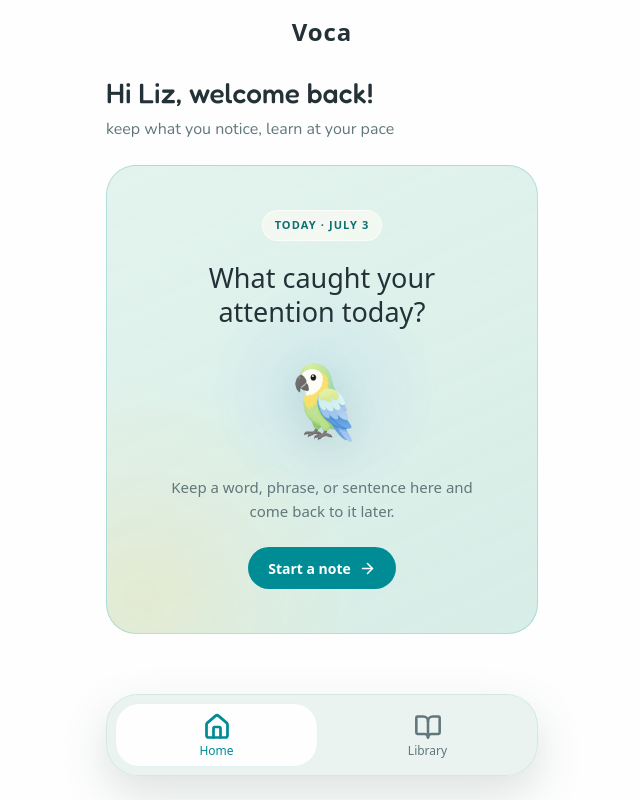
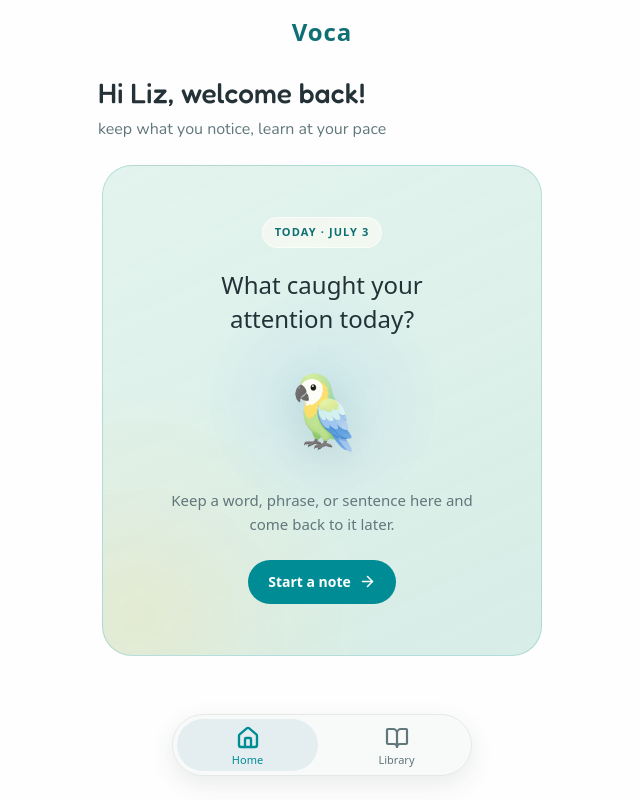
Before and after one commit to Zi0914/voca-app, a Next.js app: page / in a window 1280 px wide. Shown: the whole page, without its empty margins (318-958 px from the left). Built offline with nearby package versions, Linux system fonts and the light colour scheme.

Commit message:
Refine responsive mobile UI details

```diff
--- a/app/components/bottom-nav.tsx
+++ b/app/components/bottom-nav.tsx
@@ -9,24 +9,24 @@ type Props = {
 
 export default function BottomNav({ active, onChange }: Props) {
   return (
-    <nav className="fixed bottom-[calc(1.5rem+env(safe-area-inset-bottom))] left-0 right-0 z-30 mx-auto flex w-full max-w-[480px] justify-center px-5 min-[400px]:px-6">
-      <div className="relative w-full max-w-[432px] rounded-[32px] border border-[rgba(0,140,149,0.10)] bg-[rgba(234,243,240,0.94)] p-2 shadow-[0_18px_46px_rgba(64,93,91,0.18)] backdrop-blur-md">
-        <span className={`pointer-events-none absolute top-2 bottom-2 left-2 w-[calc(50%-12px)] rounded-[24px] border border-[rgba(0,140,149,0.10)] bg-[#FEFEFE] transition-transform duration-300 ease-out ${active === 'library' ? 'translate-x-[calc(100%+8px)]' : ''}`} />
+    <nav className="fixed bottom-[calc(1.5rem+env(safe-area-inset-bottom))] left-0 right-0 z-30 mx-auto flex w-full max-w-[480px] justify-center px-3 min-[400px]:px-4">
+      <div className="relative w-full max-w-[300px] rounded-full border border-[#E4E9E7] bg-[#F8FAF9] p-1 shadow-[0_8px_24px_rgba(45,61,68,0.10)]">
+        <span className={`pointer-events-none absolute bottom-1 left-1 top-1 w-[calc(50%-8px)] rounded-full bg-[#E4EEF1] transition-transform duration-300 ease-out ${active === 'library' ? 'translate-x-[calc(100%+8px)]' : ''}`} />
         <div className="relative grid grid-cols-2 gap-2">
           <button
             type="button"
             onClick={() => onChange('home')}
-            className="group flex min-h-[64px] flex-col items-center justify-center gap-1 rounded-[24px] px-3 text-[12px] leading-none"
+            className="group flex min-h-[52px] flex-col items-center justify-center gap-1 rounded-full px-3 text-[11px] leading-none"
           >
-            <Home size={28} className={active === 'home' ? 'stroke-[2.35] text-[#008C95]' : 'stroke-[2.2] text-[#61777B]'} />
+            <Home size={24} className={active === 'home' ? 'stroke-[2.35] text-[#008C95]' : 'stroke-[2.2] text-[#61777B]'} />
             <span className={active === 'home' ? 'text-[#008C95]' : 'text-[#61777B]'}>Home</span>
           </button>
           <button
             type="button"
             onClick={() => onChange('library')}
-            className="group flex min-h-[64px] flex-col items-center justify-center gap-1 rounded-[24px] px-3 text-[12px] leading-none"
+            className="group flex min-h-[52px] flex-col items-center justify-center gap-1 rounded-full px-3 text-[11px] leading-none"
           >
-            <BookOpen size={28} className={active === 'library' ? 'stroke-[2.35] text-[#008C95]' : 'stroke-[2.2] text-[#61777B]'} />
+            <BookOpen size={24} className={active === 'library' ? 'stroke-[2.35] text-[#008C95]' : 'stroke-[2.2] text-[#61777B]'} />
             <span className={active === 'library' ? 'text-[#008C95]' : 'text-[#61777B]'}>Library</span>
           </button>
         </div>
--- a/app/components/home-capture-card.tsx
+++ b/app/components/home-capture-card.tsx
@@ -27,28 +27,30 @@ export default function HomeCaptureCard({ onOpenNote }: Props) {
       </div>
 
       <div className="voca-capture-frame relative mx-auto flex min-h-0 w-full max-w-[440px] flex-1 flex-col overflow-hidden rounded-[30px] border border-[rgba(0,140,149,0.2)] p-6 backdrop-blur-sm">
-        <div className="flex min-h-0 flex-1 flex-col items-center justify-center px-2 py-5 text-center">
+        <div className="voca-capture-content flex min-h-0 flex-1 flex-col items-center justify-center px-2 py-5 text-center">
           <div className="rounded-full border border-white/60 bg-[rgba(255,253,245,0.58)] px-3 py-1.5 text-[11px] font-semibold uppercase tracking-[0.1em] text-[#0E6F74]">
             Today · {dateText}
           </div>
-          <h2 className="font-lingiDisplay mt-5 max-w-[320px] text-[27px] font-normal leading-[34px] text-[#243238]">
-            What caught your attention today?
+          <h2 className="voca-capture-title font-lingiDisplay mt-5 max-w-[320px] text-[24px] font-normal leading-[34px] text-[#243238]">
+            What caught your
+            <br />
+            attention today?
           </h2>
           <img
             src="/lingi-parrot.png"
             alt=""
             aria-hidden="true"
-            className="pointer-events-none mt-5 h-[112px] w-[104px] object-contain drop-shadow-[0_12px_18px_rgba(0,0,0,0.08)]"
+            className="voca-capture-parrot pointer-events-none mt-5 h-[112px] w-[104px] shrink-0 object-contain drop-shadow-[0_12px_18px_rgba(0,0,0,0.08)]"
           />
 
-          <p className="mt-5 max-w-[310px] text-[15px] leading-[24px] text-[#61777B]">
+          <p className="voca-capture-copy mt-5 max-w-[310px] text-[15px] leading-[24px] text-[#61777B]">
             Keep a word, phrase, or sentence here and come back to it later.
           </p>
 
           <button
             type="button"
             onClick={onOpenNote}
-            className="mt-6 inline-flex h-11 items-center gap-2 rounded-full bg-[#008C95] px-5 text-[14px] font-semibold text-white transition-colors active:bg-[#006F76] focus-visible:outline-none focus-visible:ring-2 focus-visible:ring-[#008C95] focus-visible:ring-offset-2"
+            className="mt-6 inline-flex h-11 min-h-11 shrink-0 items-center gap-2 rounded-full bg-[#008C95] px-5 text-[14px] font-semibold leading-none text-white transition-colors active:bg-[#006F76] focus-visible:outline-none focus-visible:ring-2 focus-visible:ring-[#008C95] focus-visible:ring-offset-2"
           >
             Start a note
             <ArrowRight size={17} strokeWidth={2.2} aria-hidden="true" />
--- a/app/components/home-header.tsx
+++ b/app/components/home-header.tsx
@@ -1,7 +1,7 @@
 export default function HomeHeader() {
   return (
     <header className="mb-8 shrink-0 text-center">
-      <p className="font-lingiDisplay text-[24px] font-black leading-none tracking-[0.04em] text-[#243238]">Voca</p>
+      <p className="font-lingiDisplay text-[24px] font-black leading-none tracking-[0.04em] text-[#0E6F74]">Voca</p>
     </header>
   );
 }
--- a/app/components/library.tsx
+++ b/app/components/library.tsx
@@ -1,6 +1,6 @@
 "use client";
 
-import { useMemo, useState } from 'react';
+import { useEffect, useMemo, useState } from 'react';
 import {
   ArrowRight,
   CalendarDays,
@@ -89,23 +89,6 @@ function getNoteCountForDate(notes: SavedNote[], date: Date) {
   return notes.filter((note) => sameDay(new Date(note.savedAt), date)).length;
 }
 
-function splitNoteText(text: string) {
-  const dashIndex = text.indexOf(' - ');
-
-  if (dashIndex > 0) {
-    return {
-      title: text.slice(0, dashIndex).trim(),
-      detail: text.slice(dashIndex + 3).trim(),
-    };
-  }
-
-  const [firstLine, ...remainingLines] = text.split('\n');
-  return {
-    title: firstLine.trim(),
-    detail: remainingLines.join('\n').trim(),
-  };
-}
-
 export default function Library({
   notes,
   draftText,
@@ -131,6 +114,26 @@ export default function Library({
   const [isCalendarOpen, setIsCalendarOpen] = useState(false);
   const [openMenuId, setOpenMenuId] = useState<string | null>(null);
   const [isDraftMenuOpen, setIsDraftMenuOpen] = useState(false);
+
+  useEffect(() => {
+    if (!openMenuId && !isDraftMenuOpen) {
+      return;
+    }
+
+    const closeMenusOutside = (event: PointerEvent) => {
+      const target = event.target;
+
+      if (target instanceof Element && target.closest('[data-library-menu]')) {
+        return;
+      }
+
+      setOpenMenuId(null);
+      setIsDraftMenuOpen(false);
+    };
+
+    document.addEventListener('pointerdown', closeMenusOutside);
+    return () => document.removeEventListener('pointerdown', closeMenusOutside);
+  }, [openMenuId, isDraftMenuOpen]);
 
   const visibleMonthDays = useMemo(() => getVisibleMonthDays(calendarMonth), [calendarMonth]);
   const filteredNotes = useMemo(() => {
@@ -217,11 +220,11 @@ export default function Library({
             onChange={(event) => setQuery(event.target.value)}
             placeholder="Search saved notes..."
             aria-label="Search saved notes"
-            className="min-w-0 flex-1 bg-transparent text-[14px] text-[#243238] outline-none placeholder:text-[#7B8E8B]"
+            className="min-w-0 flex-1 bg-transparent text-[16px] text-[#243238] outline-none placeholder:text-[#7B8E8B]"
           />
         </label>
 
-        <div className="mt-12 flex items-center justify-between gap-3">
+        <div className="mt-8 flex items-center justify-between gap-3">
           <div className="flex min-w-0 items-center gap-2">
             <button
               type="button"
@@ -231,8 +234,8 @@ export default function Library({
               }}
               className={`inline-flex h-9 items-center justify-center rounded-full px-4 text-[13px] font-medium leading-none transition-colors focus-visible:outline-none focus-visible:ring-2 focus-visible:ring-[#008C95] focus-visible:ring-offset-2 ${
                 filter === 'all'
-                  ? 'border border-[#008C95] bg-[#008C95] text-white'
-                  : 'border border-[#008C95] bg-[#FEFEFE] text-[#61777B]'
+                  ? 'border border-[rgba(0,140,149,0.42)] bg-[#E4EEF1] text-[#0E6F74]'
+                  : 'border border-[rgba(0,140,149,0.42)] bg-transparent text-[#61777B]'
               }`}
             >
               All
@@ -245,8 +248,8 @@ export default function Library({
               }}
               className={`inline-flex h-9 items-center justify-center rounded-full px-4 text-[13px] font-medium leading-none transition-colors focus-visible:outline-none focus-visible:ring-2 focus-visible:ring-[#008C95] focus-visible:ring-offset-2 ${
                 filter === 'week'
-                  ? 'border border-[#008C95] bg-[#008C95] text-white'
-                  : 'border border-[#008C95] bg-[#FEFEFE] text-[#61777B]'
+                  ? 'border border-[rgba(0,140,149,0.42)] bg-[#E4EEF1] text-[#0E6F74]'
+                  : 'border border-[rgba(0,140,149,0.42)] bg-transparent text-[#61777B]'
               }`}
             >
               This week
@@ -259,8 +262,8 @@ export default function Library({
               }}
               className={`inline-flex h-9 items-center justify-center gap-1.5 rounded-full px-4 text-[13px] font-medium leading-none transition-colors focus-visible:outline-none focus-visible:ring-2 focus-visible:ring-[#008C95] focus-visible:ring-offset-2 ${
                 filter === 'date'
-                  ? 'border border-[#008C95] bg-[#008C95] text-white'
-                  : 'border border-[#008C95] bg-[#FEFEFE] text-[#61777B]'
+                  ? 'border border-[rgba(0,140,149,0.42)] bg-[#E4EEF1] text-[#0E6F74]'
+                  : 'border border-[rgba(0,140,149,0.42)] bg-transparent text-[#61777B]'
               }`}
             >
               <CalendarDays size={16} strokeWidth={2} aria-hidden="true" />
@@ -292,7 +295,7 @@ export default function Library({
               role="dialog"
               aria-modal="true"
               aria-label="Choose a date"
-              className="absolute inset-x-0 bottom-0 rounded-t-[28px] border-t border-[rgba(0,140,149,0.16)] bg-[#FEFEFE] px-5 pb-[max(1.5rem,env(safe-area-inset-bottom))] pt-3 shadow-[0_-18px_46px_rgba(64,93,91,0.14)] min-[400px]:px-6"
+              className="absolute inset-x-0 bottom-0 rounded-t-[28px] border-t border-[rgba(0,140,149,0.16)] bg-[#FEFEFE] px-3 pb-[max(1.5rem,env(safe-area-inset-bottom))] pt-3 shadow-[0_-18px_46px_rgba(64,93,91,0.14)] min-[400px]:px-4"
             >
               <div className="mx-auto h-1 w-10 rounded-full bg-[#CAD8D5]" aria-hidden="true" />
               <div className="mt-3 flex h-10 items-center justify-between">
@@ -400,7 +403,7 @@ export default function Library({
         ) : null}
       </div>
 
-      <div className="mt-6 min-h-0 flex-1 overflow-y-auto pb-[30px]">
+      <div className="hide-scrollbar mt-6 min-h-0 flex-1 overflow-y-auto">
         {groupedNotes.length === 0 && !showDraft ? (
           <div className="flex flex-col items-center rounded-[22px] border border-[rgba(0,140,149,0.16)] bg-[#EAF4F1] px-6 py-7 text-center">
             <img
@@ -434,7 +437,7 @@ export default function Library({
             {showDraft ? (
               <section>
                 <h2 className="mb-3 text-[11px] font-semibold uppercase tracking-[0.12em] text-[#61777B]">Draft</h2>
-                <article className="relative rounded-[12px] border border-dashed border-[rgba(0,140,149,0.28)] bg-[#F2F4F3] px-4 py-4">
+                <article className="relative rounded-[12px] border border-dashed border-[rgba(0,140,149,0.42)] bg-transparent px-4 py-4">
                   <div className="flex items-start justify-between gap-3">
                     <div className="min-w-0">
                       <p className="text-[11px] font-semibold uppercase tracking-[0.08em] text-[#61777B]">
@@ -447,6 +450,7 @@ export default function Library({
                     <button
                       type="button"
                       onClick={() => setIsDraftMenuOpen((isOpen) => !isOpen)}
+                      data-library-menu
                       className="flex h-9 w-9 shrink-0 items-center justify-center rounded-full text-[#61777B] active:bg-white/70 focus-visible:outline-none focus-visible:ring-2 focus-visible:ring-[#008C95]"
                       aria-label="More actions for draft"
                       aria-expanded={isDraftMenuOpen}
@@ -458,14 +462,17 @@ export default function Library({
                   <button
                     type="button"
                     onClick={onContinueDraft}
-                    className="mt-4 inline-flex h-9 items-center justify-center gap-2 rounded-full border border-[#008C95] bg-[#FEFEFE] px-4 text-[13px] font-semibold leading-none text-[#008C95] transition-colors active:bg-[#EAF7F4] focus-visible:outline-none focus-visible:ring-2 focus-visible:ring-[#008C95] focus-visible:ring-offset-2"
+                    className="mt-4 inline-flex h-9 items-center justify-center gap-2 rounded-full bg-[#008C95] px-4 text-[13px] font-semibold leading-none text-white transition-colors active:bg-[#007B83] focus-visible:outline-none focus-visible:ring-2 focus-visible:ring-[#008C95] focus-visible:ring-offset-2"
                   >
                     Keep editing
                     <ArrowRight size={15} strokeWidth={2.2} aria-hidden="true" />
                   </button>
 
                   {isDraftMenuOpen ? (
-                    <div className="absolute right-3 top-12 z-10 min-w-[148px] rounded-[14px] border border-[rgba(0,140,149,0.12)] bg-[#FEFEFE] p-1.5 shadow-[0_12px_28px_rgba(64,93,91,0.14)]">
+                    <div
+                      data-library-menu
+                      className="absolute right-3 top-12 z-10 min-w-[148px] rounded-[14px] border border-[rgba(0,140,149,0.12)] bg-[#FEFEFE] p-1.5 shadow-[0_12px_28px_rgba(64,93,91,0.14)]"
+                    >
                       <button
                         type="button"
                         onClick={() => {
@@ -490,31 +497,24 @@ export default function Library({
                 </h2>
                 <div className="grid grid-cols-2 gap-3">
                   {group.notes.map((note) => {
-                    const content = splitNoteText(note.text);
                     const isMenuOpen = openMenuId === note.id;
 
                     return (
                       <article
                         key={note.id}
-                        className="relative aspect-square min-w-0 rounded-[12px] border border-[rgba(0,140,149,0.18)] bg-[#E7F3EF] px-4 py-4"
+                        className="relative h-[136px] min-w-0 rounded-[12px] border border-transparent bg-[linear-gradient(145deg,#ECF6F3_0%,#E1EFEB_100%)] px-4 py-4"
                       >
-                        <div className="flex h-full min-w-0 items-start justify-between gap-2">
-                          <div className="min-w-0">
-                            <h3 className="whitespace-pre-wrap text-[15px] font-semibold leading-[22px] text-[#243238]">
-                              {content.title}
-                            </h3>
-                            {content.detail ? (
-                              <p className="mt-1.5 whitespace-pre-wrap text-[14px] leading-[21px] text-[#61777B]">
-                                {content.detail}
-                              </p>
-                            ) : null}
-                          </div>
+                        <div className="h-full min-w-0">
+                          <p className="line-clamp-3 min-w-0 whitespace-pre-wrap pr-10 text-[14px] font-normal leading-[20px] text-black">
+                            {note.text}
+                          </p>
 
                           <button
                             type="button"
                             onClick={() => setOpenMenuId(isMenuOpen ? null : note.id)}
-                            className="flex h-9 w-9 shrink-0 items-center justify-center rounded-full text-[#61777B] active:bg-[#EAF3F0] focus-visible:outline-none focus-visible:ring-2 focus-visible:ring-[#008C95]"
-                            aria-label={`More actions for ${content.title}`}
+                            data-library-menu
+                            className="absolute right-0 top-0 flex h-11 w-11 items-center justify-center rounded-full text-[#61777B] active:bg-[#EAF3F0] focus-visible:outline-none focus-visible:ring-2 focus-visible:ring-[#008C95]"
+                            aria-label={`More actions for note: ${note.text.slice(0, 40)}`}
                             aria-expanded={isMenuOpen}
                           >
                             <MoreHorizontal size={19} strokeWidth={2} />
@@ -522,7 +522,10 @@ export default function Library({
                         </div>
 
                         {isMenuOpen ? (
-                          <div className="absolute right-3 top-12 z-10 min-w-[128px] rounded-[14px] border border-[rgba(0,140,149,0.12)] bg-[#FEFEFE] p-1.5 shadow-[0_12px_28px_rgba(64,93,91,0.14)]">
+                          <div
+                            data-library-menu
+                            className="absolute right-3 top-12 z-10 min-w-[128px] rounded-[14px] border border-[rgba(0,140,149,0.12)] bg-[#FEFEFE] p-1.5 shadow-[0_12px_28px_rgba(64,93,91,0.14)]"
+                          >
                             <button
                               type="button"
                               onClick={() => {
@@ -555,6 +558,7 @@ export default function Library({
             ))}
           </div>
         )}
+        <div className="h-[calc(114px_+_env(safe-area-inset-bottom))] shrink-0" aria-hidden="true" />
       </div>
     </section>
   );
--- a/app/globals.css
+++ b/app/globals.css
@@ -28,6 +28,11 @@ body {
 
 .voca-editor-header {
   background: linear-gradient(105deg, #ddefe9 0%, #e4f1f4 58%, #f8edce 100%);
+}
+
+.voca-note-input::placeholder {
+  font-size: 14px;
+  line-height: 20px;
 }
 
 .voca-capture-frame {
@@ -118,6 +123,29 @@ main {
   transform-origin: 50% 50%;
 }
 
+@media (max-height: 740px) {
+  .voca-capture-frame {
+    padding-top: 16px;
+    padding-bottom: 16px;
+  }
+
+  .voca-capture-content {
+    padding-top: 12px;
+    padding-bottom: 12px;
+  }
+
+  .voca-capture-title,
+  .voca-capture-parrot,
+  .voca-capture-copy {
+    margin-top: 12px;
+  }
+
+  .voca-capture-parrot {
+    width: 84px;
+    height: 88px;
+  }
+}
+
 /* ensure app container doesn't scale on large screens */
 main.mx-auto {
   max-width: 480px;
@@ -139,6 +167,15 @@ main.mx-auto {
   transform: translateY(1px) scale(0.995);
 }
 
+.hide-scrollbar {
+  -ms-overflow-style: none;
+  scrollbar-width: none;
+}
+
+.hide-scrollbar::-webkit-scrollbar {
+  display: none;
+}
+
 
 @tailwind base;
 @tailwind components;
--- a/app/page.tsx
+++ b/app/page.tsx
@@ -304,10 +304,10 @@ export default function HomePage() {
 
   return (
     <main
-      className={`mx-auto flex h-[100dvh] min-h-0 w-full max-w-[480px] flex-col overflow-hidden bg-transparent px-5 pt-[max(1.25rem,env(safe-area-inset-top))] min-[400px]:px-6 ${
+      className={`mx-auto flex h-[100dvh] min-h-0 w-full max-w-[480px] flex-col overflow-hidden bg-transparent px-3 pt-[max(1.25rem,env(safe-area-inset-top))] min-[400px]:px-4 ${
         active === 'home'
-          ? 'pb-[calc(166px_+_env(safe-area-inset-bottom))]'
-          : 'pb-[calc(106px_+_env(safe-area-inset-bottom))]'
+          ? 'pb-[calc(144px_+_env(safe-area-inset-bottom))]'
+          : 'pb-0'
       }`}
     >
       {active === 'home' ? (
@@ -327,7 +327,7 @@ export default function HomePage() {
         />
       )}
       {showSavedPopup ? (
-        <div className="fixed bottom-[calc(112px_+_env(safe-area-inset-bottom))] left-0 right-0 z-30 mx-auto flex w-full max-w-[480px] justify-center px-5 min-[400px]:px-6">
+        <div className="fixed bottom-[calc(112px_+_env(safe-area-inset-bottom))] left-0 right-0 z-30 mx-auto flex w-full max-w-[480px] justify-center px-3 min-[400px]:px-4">
           <div className="lingi-saved-popup w-full max-w-[432px]">
             <p className="text-left text-[15px] font-medium text-[#243238]">
               {savedPopupMode === 'updated' ? 'Note updated' : 'Saved to Library'}
```
Also changed, not shown: app/components/writing-page.tsx (+4 -4 lines).
